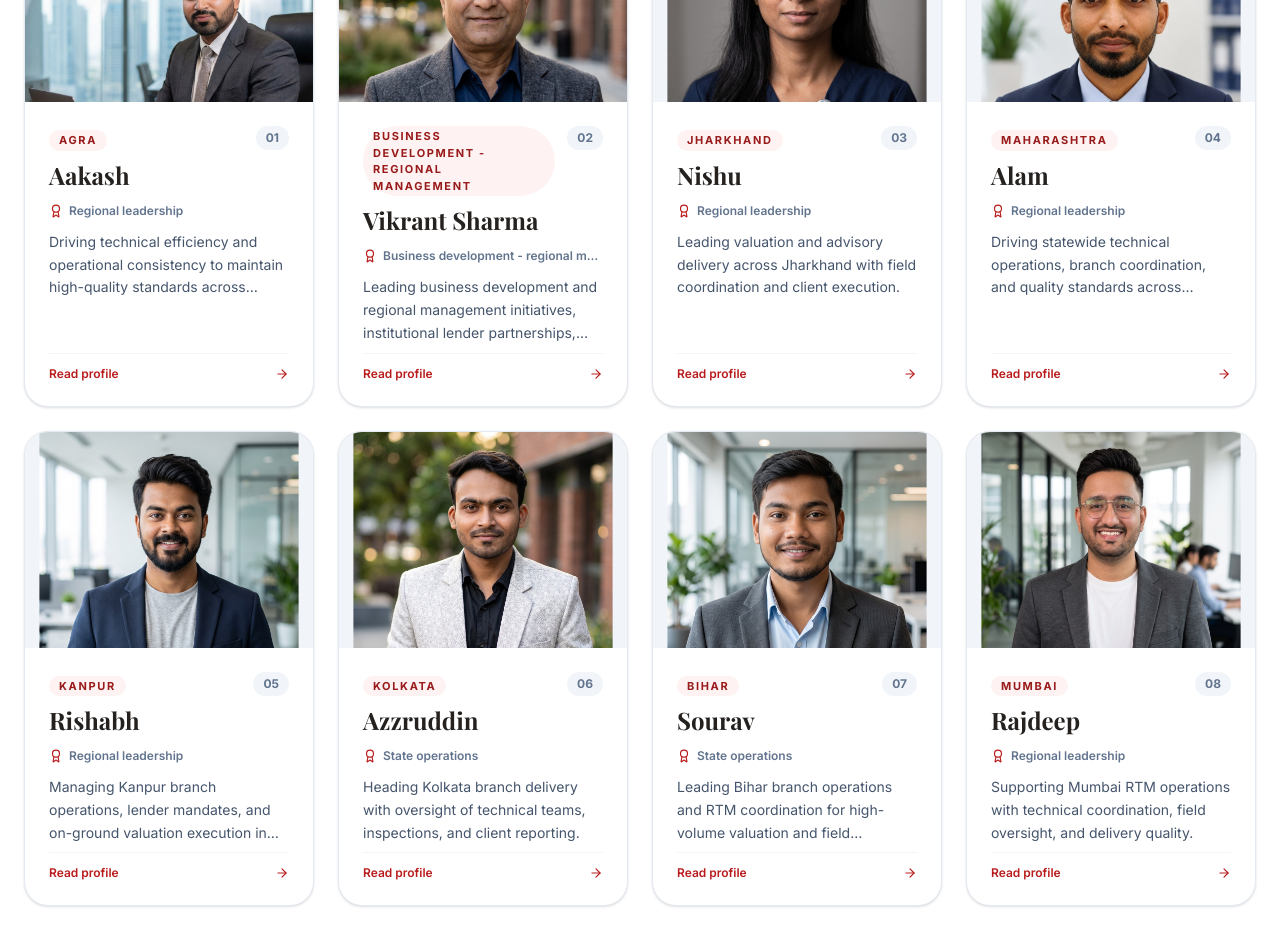
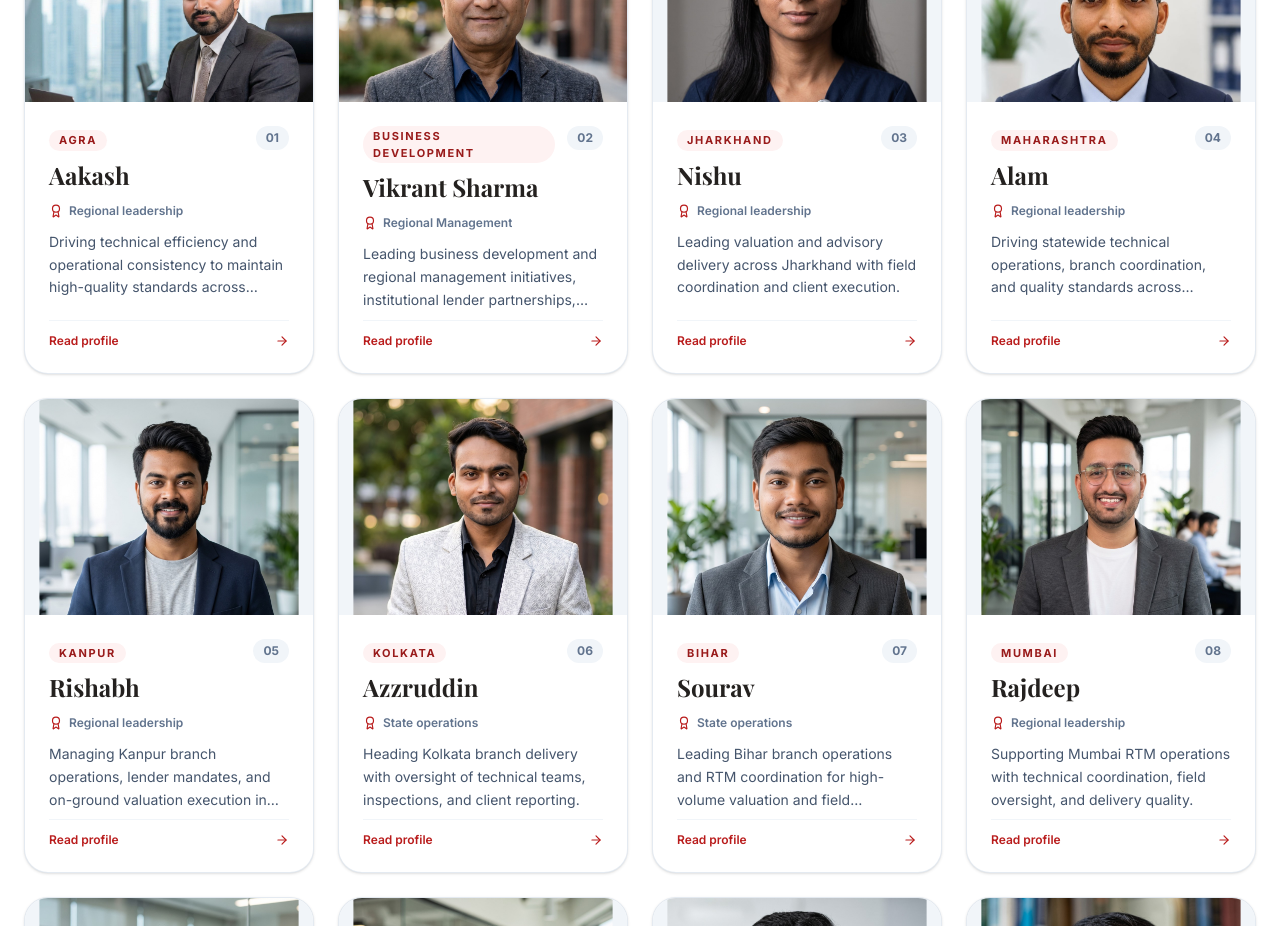
Before and after one commit to Sahilsingh31-del/formulaic-website, a React (Vite) app: page /team in a window 1280 px wide. Shown: the part 7020-7946 px from the top of the page. Built offline with nearby package versions, Linux system fonts and the light colour scheme; a web font is replaced by a local one.

Commit message:
Refine Vikrant Sharma badge to single-line Business Development and credential to Regional Management

```diff
--- a/src/pages/Team.tsx
+++ b/src/pages/Team.tsx
@@ -172,8 +172,8 @@ const technicalManagement = [
   },
   {
     name: 'Vikrant Sharma',
-    role: 'Business Development - Regional Management',
-    credentials: 'Business development - regional management',
+    role: 'Business Development',
+    credentials: 'Regional Management',
     summary: 'Leading business development and regional management initiatives, institutional lender partnerships, and client growth.',
     photo: '/team/vikrant-sharma.jpg',
     photoPosition: '50% 12%',
```
